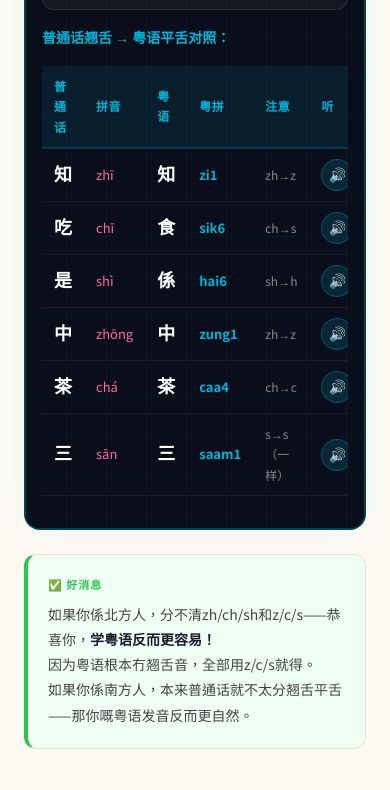
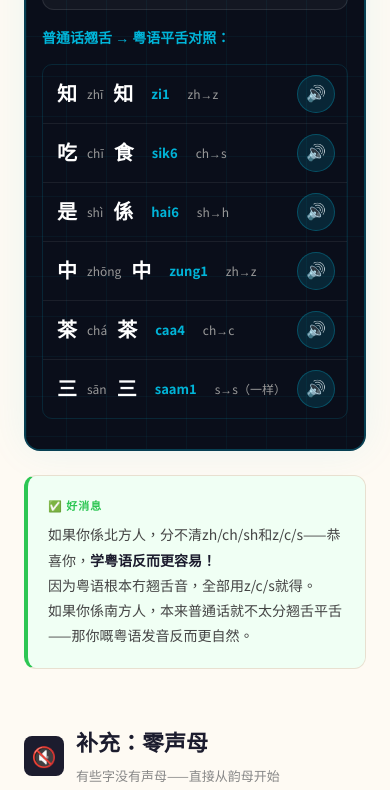
Before and after one commit to fxystar1994-design/gaaudim, a plain HTML site: page MayJie_JP02.html in a window 390 px wide. Shown: the part 5433-6223 px from the top of the page. Drawn offline with Linux system fonts and the light colour scheme; a web font is replaced by a local one.

Commit message:
Add files via upload

```diff
--- a/MayJie_JP02.html
+++ b/MayJie_JP02.html
@@ -727,6 +727,63 @@
   .tone-row { flex-wrap:wrap; gap:8px; }
   .compare-drill { grid-template-columns:1fr; }
   .compare-vs { display:none; }
+
+  /* === 表格手机端卡片化:彻底解决🔊按钮对不齐 === */
+  .jp-table,
+  .jp-table thead,
+  .jp-table tbody,
+  .jp-table tr,
+  .jp-table td,
+  .jp-table th { display:block; }
+  .jp-table thead { display:none; }              /* 表头隐藏,让每行独立成卡片 */
+  .jp-table {
+    border:1px solid rgba(0,180,216,0.15);
+    border-radius:10px;
+    overflow:hidden;
+    margin:14px 0;
+  }
+  .jp-table tr {
+    position:relative;                            /* 关键:为🔊按钮提供绝对定位锚点 */
+    padding:14px 60px 14px 14px;                  /* 右侧预留 60px 给按钮 */
+    border-bottom:1px solid rgba(255,255,255,0.07);
+    min-height:56px;
+    display:flex;
+    flex-wrap:wrap;
+    align-items:center;
+    gap:6px 10px;
+  }
+  .jp-table tr:last-child { border-bottom:none; }
+  .jp-table td {
+    padding:0 !important;
+    border:none !important;
+    background:transparent !important;
+    line-height:1.5;
+  }
+  /* 例字加大,作为视觉锚点 */
+  .jp-table td.char { font-size:20px; }
+  /* 粤拼用 chip 样式凸显 */
+  .jp-table td.jyut {
+    background:rgba(0,180,216,0.12);
+    padding:2px 8px !important;
+    border-radius:6px;
+    font-size:13px;
+  }
+  /* 拼音、音标、说明 用次要色 */
+  .jp-table td.pth,
+  .jp-table td.note { color:#999; font-size:12px; }
+  /* 关键:🔊按钮绝对定位,垂直居中钉死右侧 */
+  .jp-table tr td:last-child {
+    position:absolute;
+    right:12px;
+    top:50%;
+    transform:translateY(-50%);
+    margin:0;
+  }
+  .jp-table tr td:last-child button {
+    width:38px !important;
+    height:38px !important;
+    font-size:16px !important;
+  }
 }
 
 </style>
@@ -1468,6 +1525,6 @@
 <script>document.addEventListener("contextmenu",function(e){e.preventDefault()});document.addEventListener("copy",function(e){if(e.target.tagName!=="INPUT"&&e.target.tagName!=="TEXTAREA")e.preventDefault()});document.addEventListener("selectstart",function(e){if(e.target.tagName!=="INPUT"&&e.target.tagName!=="TEXTAREA")e.preventDefault()});</script>
 <script src="gaaudim-tts.js?v=3.5" defer></script>
 <script>(function(){var os=window.speak;if(os){window.speak=function(t,b){if(speechSynthesis.speaking){speechSynthesis.cancel();if(b)b.innerHTML=b.dataset.o||'🔊';return;}os(t,b);};}else{var v=null;function lv(){var vs=speechSynthesis.getVoices();v=vs.find(function(x){return x.lang==='zh-HK'})||vs.find(function(x){return x.lang==='zh-TW'})||vs.find(function(x){return x.lang.startsWith('zh')});}if(speechSynthesis.getVoices().length>0)lv();speechSynthesis.onvoiceschanged=lv;window.speak=function(t,b){if(speechSynthesis.speaking){speechSynthesis.cancel();if(b)b.innerHTML=b.dataset.o||'🔊';return;}if(!v)lv();var u=new SpeechSynthesisUtterance(t);u.lang=v?v.lang:'zh-HK';if(v)u.voice=v;u.rate=0.85;u.pitch=1.05;if(b){b.dataset.o=b.dataset.o||b.innerHTML;var oi=b.innerHTML;b.innerHTML='⏸';u.onend=function(){b.innerHTML=oi};u.onerror=function(){b.innerHTML=oi};}speechSynthesis.speak(u);};}})();</script>
-<script src="paywall-check.js?v=4.3" defer></script>
+<script src="paywall-check.js?v=4.0" defer></script>
 </body>
 </html>
```
